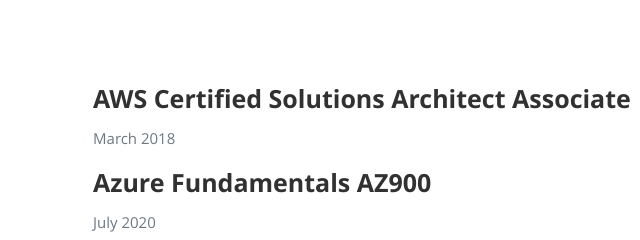
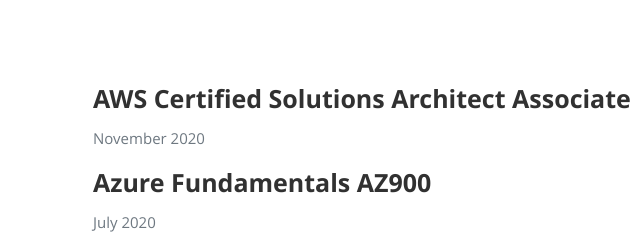
Before and after one commit to TinoMako/azure-resume, a plain HTML site: page frontend/index.html in a window 1280 px wide. Shown: the part 1160-1400 px from the top of the page, 312-952 px from the left. Drawn offline with nearby package versions, Linux system fonts and the light colour scheme; no server answers.

Commit message:
New change in main.js

```diff
--- a/frontend/index.html
+++ b/frontend/index.html
@@ -125,7 +125,7 @@
                <div class="twelve columns">
 
                   <h3>AWS Certified Solutions Architect Associate</h3>
-                  <p class="info"><em class="date">March 2018</em></p>
+                  <p class="info"><em class="date">November 2020</em></p>
 
                </div>
 
```
